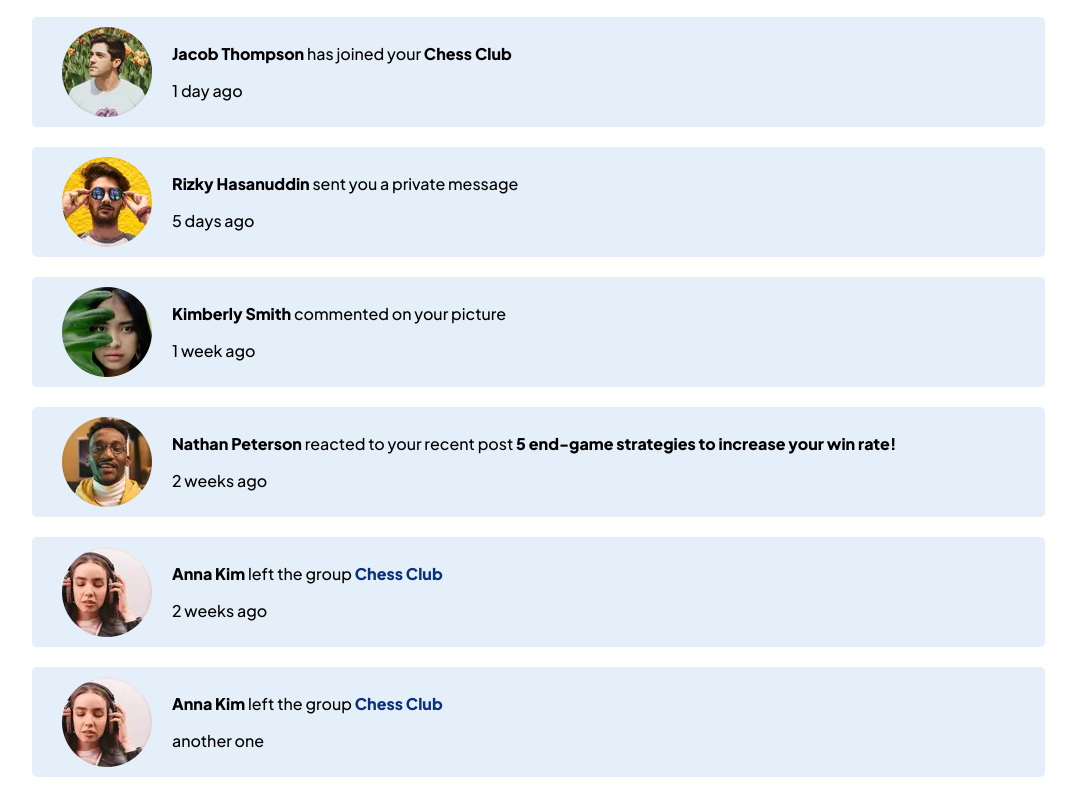
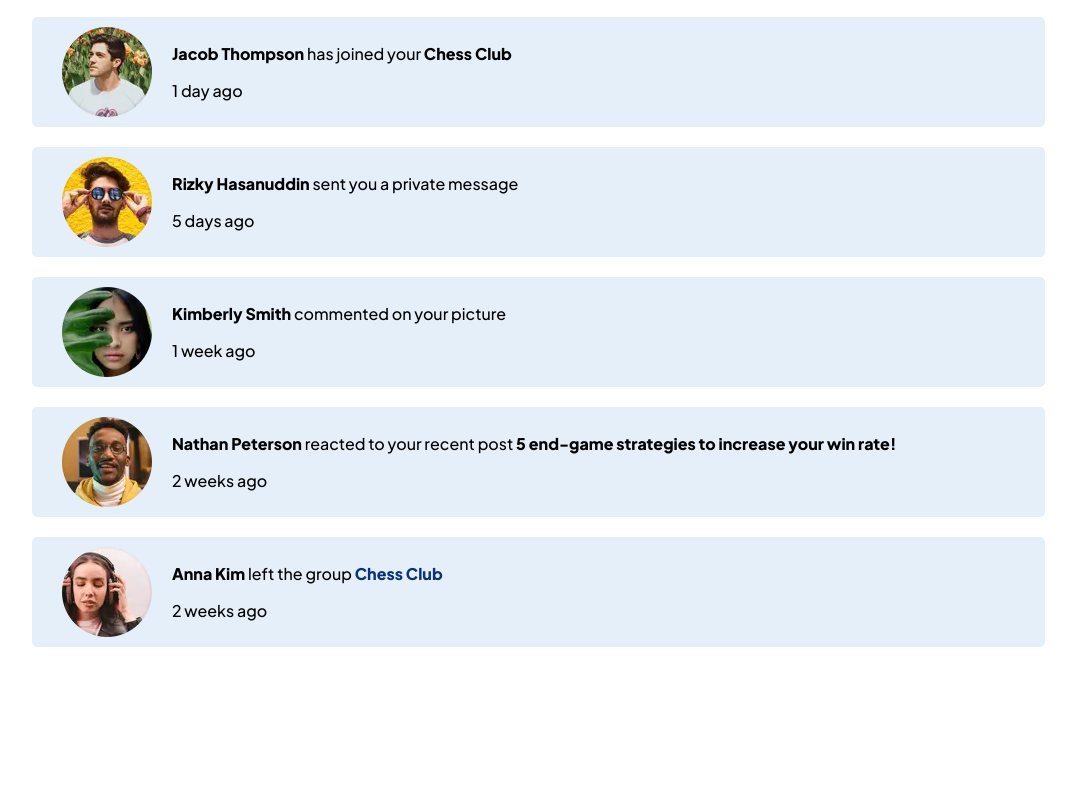
Before and after one commit to avo-png/notifications-page, a plain HTML site: page index.html in a window 1280 px wide. Shown: the part 354-1149 px from the top of the page, without its empty margins (96-1172 px from the left). After the commit the page ends 1019 px from the top, so only its background shows below. Drawn offline with Linux system fonts and the light colour scheme.

Commit message:
nvm took it out

```diff
--- a/index.html
+++ b/index.html
@@ -49,11 +49,6 @@
             <p class="who-notification"><span style="font-weight: bold">Anna Kim</span> left the group <span style="font-weight: bold; color: hsl(219, 85%, 26%);">Chess Club</span></p>
             <p class="time-ago">2 weeks ago</p>
         </section>
-        <section>
-            <img src="images/avatar-anna-kim.webp" alt="">
-            <p class="who-notification"><span style="font-weight: bold">Anna Kim</span> left the group <span style="font-weight: bold; color: hsl(219, 85%, 26%);">Chess Club</span></p>
-            <p class="time-ago">another one</p>
-        </section>
     </main>
     <script src="script.js"></script>
 </body>
```
